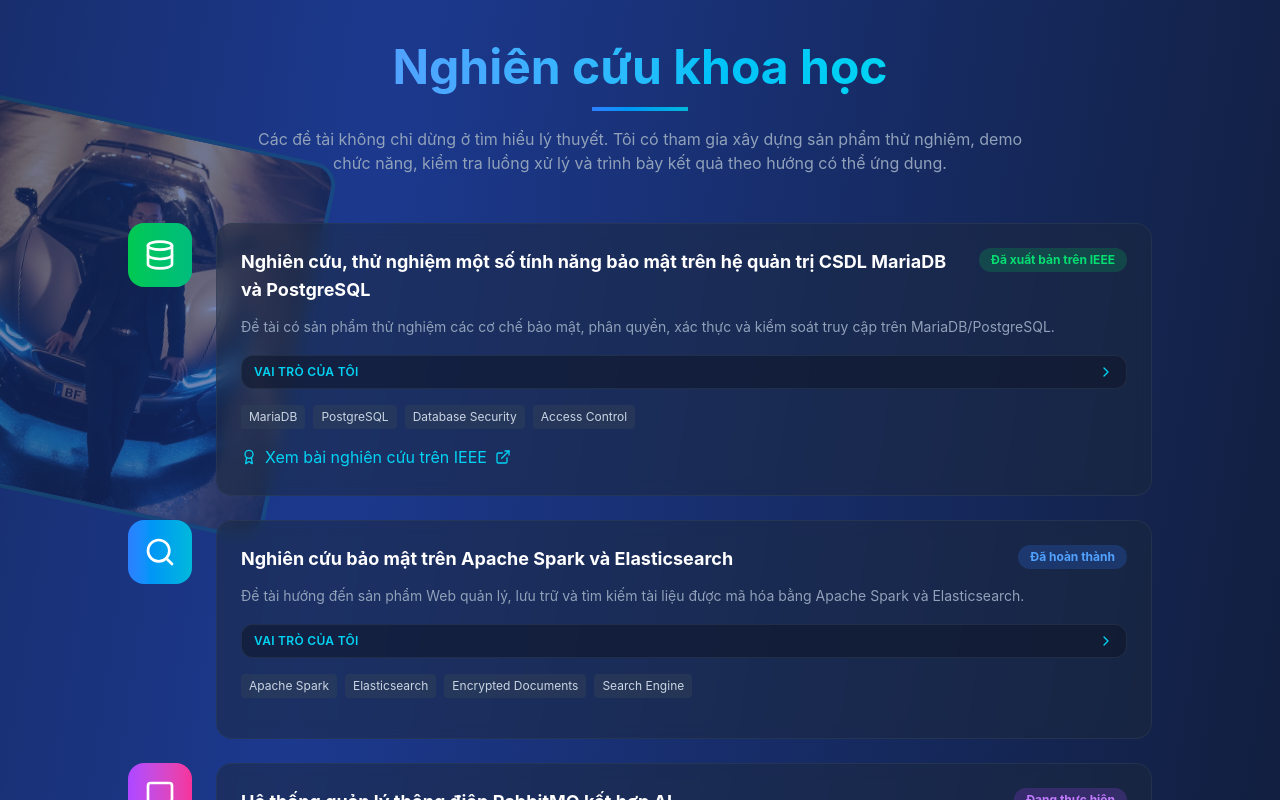
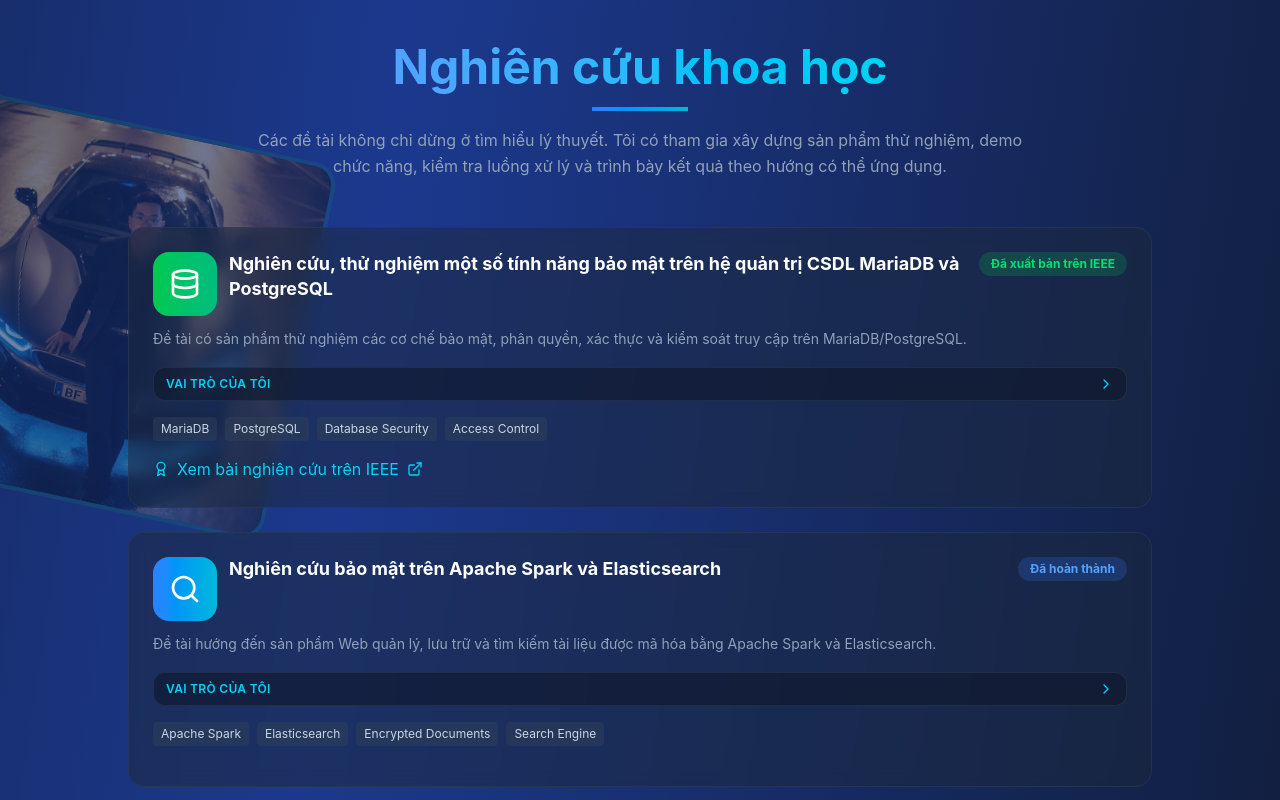
Before and after one commit to doanhnguyen05/Profile-ca-nhan, a React (Vite) app: page / in a window 1280 px wide. Shown: the part 5880-6680 px from the top of the page. Built offline with nearby package versions, Linux system fonts and the light colour scheme.

Commit message:
Improve research section on mobile

```diff
--- a/src/app/App.tsx
+++ b/src/app/App.tsx
@@ -857,28 +857,28 @@
         </section>
 
         {/* Research Section */}
-        <section id="research" className="py-20 px-4 sm:px-6 lg:px-8 relative overflow-hidden">
+        <section id="research" className="py-16 sm:py-20 px-4 sm:px-6 lg:px-8 relative overflow-hidden">
           {/* Background Images - More visible */}
-          <div className="absolute -left-20 top-40 w-96 h-96 opacity-40 rounded-3xl overflow-hidden rotate-12 border-4 border-green-500/30">
+          <div className="hidden lg:block absolute -left-20 top-40 w-96 h-96 opacity-40 rounded-3xl overflow-hidden rotate-12 border-4 border-green-500/30">
             <img src={profileImage4} alt="" className="w-full h-full object-cover" />
           </div>
-          <div className="absolute -right-20 bottom-20 w-80 h-80 opacity-40 rounded-3xl overflow-hidden -rotate-12 border-4 border-red-500/30">
+          <div className="hidden lg:block absolute -right-20 bottom-20 w-80 h-80 opacity-40 rounded-3xl overflow-hidden -rotate-12 border-4 border-red-500/30">
             <img src={profileImage1} alt="" className="w-full h-full object-cover" />
           </div>
 
           <div className="max-w-7xl mx-auto relative">
             <AnimatedSection>
-              <h2 className="text-4xl sm:text-5xl font-bold text-center mb-4">
+              <h2 className="text-3xl sm:text-5xl font-bold text-center mb-4">
                 <span className="bg-gradient-to-r from-blue-400 to-cyan-400 bg-clip-text text-transparent">Nghiên cứu khoa học</span>
               </h2>
               <div className="w-24 h-1 bg-gradient-to-r from-blue-500 to-cyan-500 mx-auto mb-4"></div>
-              <p className="text-center text-slate-400 mb-12 max-w-3xl mx-auto">
+              <p className="text-center text-sm sm:text-base text-slate-400 mb-8 sm:mb-12 max-w-3xl mx-auto leading-relaxed">
                 Các đề tài không chỉ dừng ở tìm hiểu lý thuyết. Tôi có tham gia xây dựng sản phẩm thử nghiệm, demo chức năng,
                 kiểm tra luồng xử lý và trình bày kết quả theo hướng có thể ứng dụng.
               </p>
             </AnimatedSection>
 
-            <div className="max-w-5xl mx-auto space-y-6">
+            <div className="max-w-5xl mx-auto space-y-4 sm:space-y-6">
               {[
                 {
                   title: 'Nghiên cứu, thử nghiệm một số tính năng bảo mật trên hệ quản trị CSDL MariaDB và PostgreSQL',
@@ -933,14 +933,15 @@
                 },
               ].map((research, index) => (
                 <AnimatedSection key={index} delay={index * 100}>
-                  <div className="flex gap-6 items-start group">
-                    <div className={`p-4 rounded-2xl bg-gradient-to-r ${research.color} flex-shrink-0 group-hover:scale-110 transition-transform`}>
-                      <research.icon className="w-8 h-8 text-white" />
+                  <div className="group bg-slate-800/50 backdrop-blur-sm rounded-2xl p-4 sm:p-6 border border-slate-700/50 group-hover:border-cyan-500/50 transition-all">
+                    <div className="flex flex-col sm:flex-row sm:items-start gap-3 sm:gap-4 mb-3">
+                      <div className="flex items-start gap-3 min-w-0 flex-1">
+                        <div className={`p-3 sm:p-4 rounded-2xl bg-gradient-to-r ${research.color} flex-shrink-0 group-hover:scale-110 transition-transform`}>
+                          <research.icon className="w-6 h-6 sm:w-8 sm:h-8 text-white" />
                         </div>
-                    <div className="flex-1 bg-slate-800/50 backdrop-blur-sm rounded-2xl p-6 border border-slate-700/50 group-hover:border-cyan-500/50 transition-all">
-                      <div className="flex items-start justify-between gap-4 mb-3">
-                        <h3 className="text-lg font-bold flex-1">{research.title}</h3>
-                        <span className={`px-3 py-1 rounded-full text-xs font-bold whitespace-nowrap ${
+                        <h3 className="text-base sm:text-lg font-bold leading-snug break-words min-w-0">{research.title}</h3>
+                      </div>
+                      <span className={`w-fit px-3 py-1 rounded-full text-xs font-bold ${
                           research.type === 'published' ? 'bg-green-500/20 text-green-400' :
                           research.type === 'completed' ? 'bg-blue-500/20 text-blue-400' :
                           'bg-purple-500/20 text-purple-400'
@@ -975,14 +976,13 @@
                         href={research.link}
                         target="_blank"
                         rel="noopener noreferrer"
-                          className="inline-flex items-center gap-2 text-cyan-400 hover:text-cyan-300 transition-colors"
+                        className="inline-flex max-w-full items-center gap-2 text-sm sm:text-base text-cyan-400 hover:text-cyan-300 transition-colors"
                       >
-                          <Award className="w-4 h-4" />
-                          Xem bài nghiên cứu trên IEEE
-                          <ExternalLink className="w-4 h-4" />
+                        <Award className="w-4 h-4 flex-shrink-0" />
+                        <span className="break-words">Xem bài nghiên cứu trên IEEE</span>
+                        <ExternalLink className="w-4 h-4 flex-shrink-0" />
                       </a>
                     )}
-                    </div>
                   </div>
                 </AnimatedSection>
               ))}
```
Lines whose indentation alone changed are shown as unchanged.
